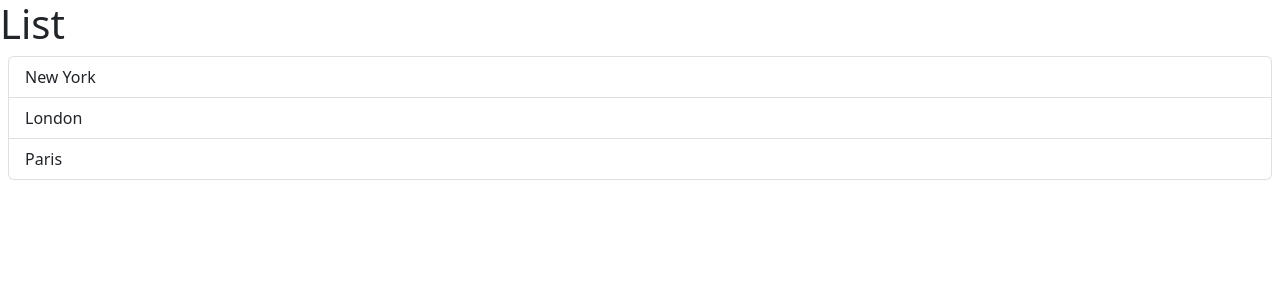
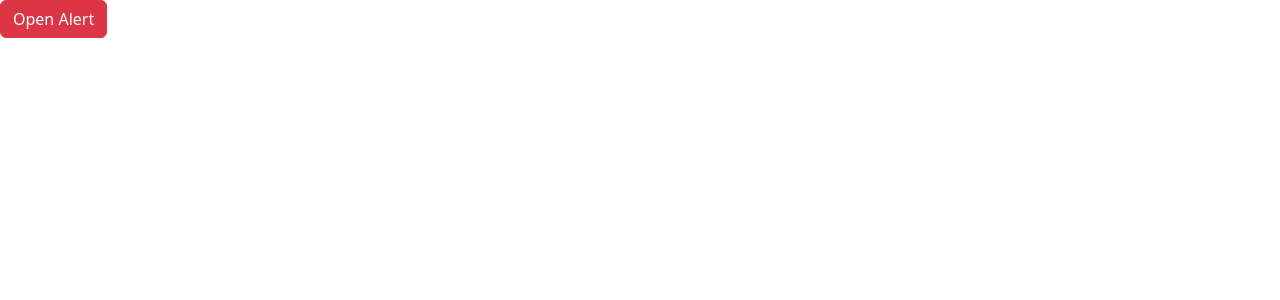
Before and after one commit to Haybuka/game-hub, a React (Vite) app: page / in a window 1280 px wide. Shown: the top 300 px of the page. Built offline with nearby package versions, Linux system fonts and the light colour scheme.

Commit message:
Using children as props

```diff
--- a/package.json
+++ b/package.json
@@ -11,7 +11,8 @@
   "dependencies": {
     "bootstrap": "^5.2.3",
     "react": "^18.2.0",
-    "react-dom": "^18.2.0"
+    "react-dom": "^18.2.0",
+    "react-icons": "^4.7.1"
   },
   "devDependencies": {
     "@types/react": "^18.0.27",
--- a/src/App.tsx
+++ b/src/App.tsx
@@ -3,13 +3,29 @@ import reactLogo from "./assets/react.svg";
 import "./App.css";
 import Message from "./message";
 import ListGroup from "./components/ListGroup";
+import Alert from "./components/Alert";
+import Button from "./components/Button";
 
 function App() {
-  const [count, setCount] = useState(0);
+  const items = ["New York", "London", "Paris"];
+  const [isOpen, setIsOpen] = useState<boolean>(false);
+  const handleSelectItem = (item: string) => {
+    alert(item);
+  };
 
+  const handleAlert = () => {
+    setIsOpen((previous) => !previous);
+  };
   return (
     <div className="App">
-      <ListGroup />
+      {isOpen && (
+        <Alert color="secondary" onClick={handleAlert}>
+          This is an alert
+        </Alert>
+      )}
+      <Button color="danger" onClick={handleAlert}>
+        {isOpen ? "Close Alert" : "Open Alert"}
+      </Button>
     </div>
   );
 }
--- /dev/null
+++ b/src/components/Alert.tsx
@@ -0,0 +1,18 @@
+import React, { ReactNode } from "react";
+
+interface Props {
+  children: ReactNode;
+  color?: "primary" | "secondary" | "danger";
+  onClick: () => void;
+}
+
+const Alert = ({ children, color = "primary", onClick }: Props) => {
+  return (
+    <div className={`alert alert-${color} alert-dismissible`}>
+      {children}
+      <button onClick={onClick} type="button" className="btn-close"></button>
+    </div>
+  );
+};
+
+export default Alert;
--- /dev/null
+++ b/src/components/Button.tsx
@@ -0,0 +1,16 @@
+import React, { ReactNode } from "react";
+
+interface Props {
+  children: ReactNode;
+  color?: "primary" | "success" | "danger";
+  onClick: () => void;
+}
+const Button = ({ color = "primary", children, onClick }: Props) => {
+  return (
+    <div onClick={onClick} className={`btn btn-${color}`}>
+      {children}
+    </div>
+  );
+};
+
+export default Button;
--- a/src/components/ListGroup.tsx
+++ b/src/components/ListGroup.tsx
@@ -1,23 +1,35 @@
-import React, { Fragment, MouseEvent } from "react";
+import React, { Fragment, MouseEvent, useState } from "react";
 
-const ListGroup = () => {
-  const items = ["New York", "London", "Paris"];
+interface Props {
+  items: string[];
+  heading: string;
+  onSelectItem: (item: string) => void;
+}
+
+const ListGroup = ({ items, heading, onSelectItem }: Props) => {
+  const [selectedItem, setSelectedItem] = useState<number>();
   const handleClick = (event: MouseEvent, id: number) => {
-    alert(id);
-
+    setSelectedItem((prev) => id);
   };
   return (
     <Fragment>
-      <h1>List</h1>
+      <h1>{heading}</h1>
       {items.length === 0 ? (
         <p>No item found</p>
       ) : (
         <ul className="list-group px-2">
           {items.map((item, id) => (
             <li
-              className="list-group-item"
+              className={
+                selectedItem === id
+                  ? "list-group-item active"
+                  : "list-group-item"
+              }
               key={id}
-              onClick={(event) => handleClick(event, id)}
+              onClick={(event) => {
+                handleClick(event, id);
+                onSelectItem(item);
+              }}
             >
               {item}
             </li>
```
Also changed, not shown: 1 other file (tests, documents, lock files or other folders).
